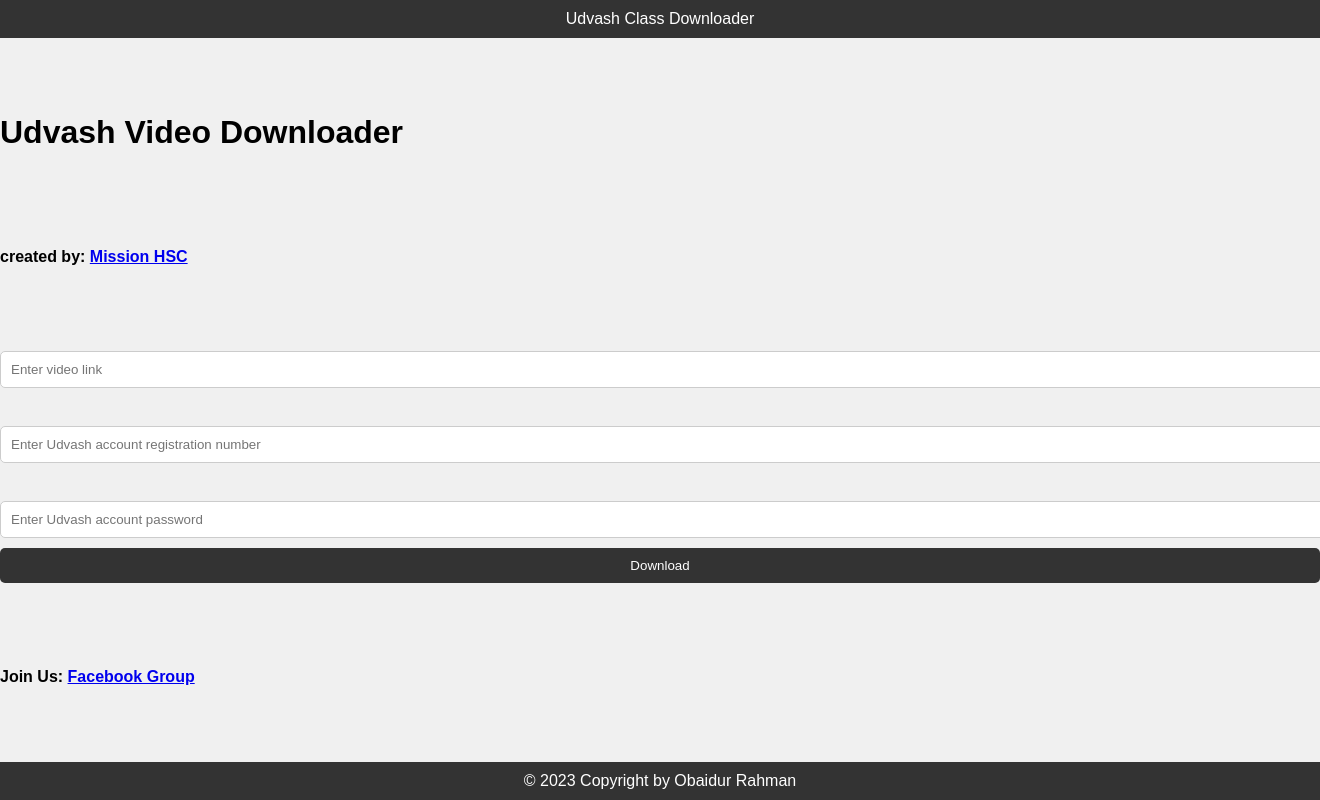
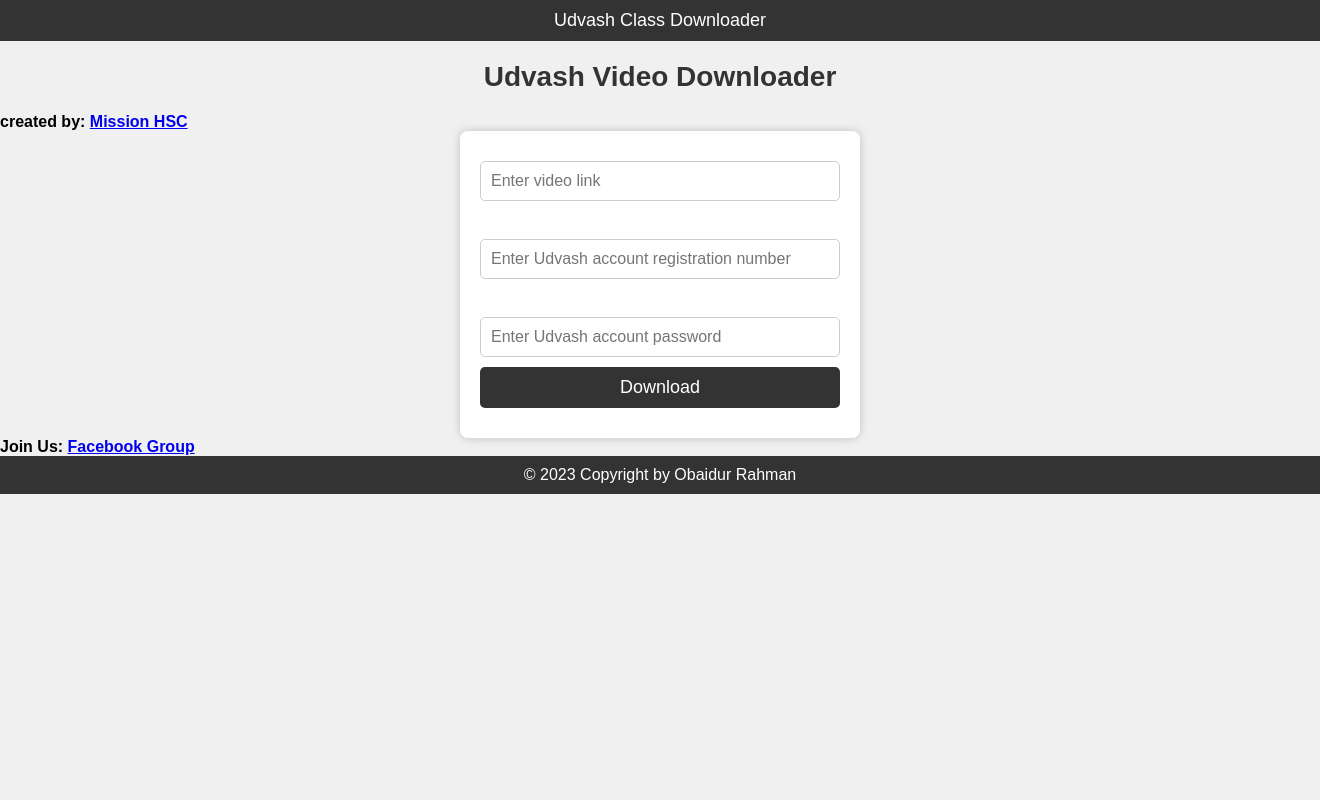
Before and after one commit to obaidur952952/Udvash-Class-Downloader, a Flask app: page / in a window 1320 px wide; the page is wider, and only the part inside the window is pictured. Run offline with Flask 3, Linux system fonts and the light colour scheme.

Commit message:
Update index.css

```diff
--- a/static/index.css
+++ b/static/index.css
@@ -1,13 +1,14 @@
-/* Reset some default styles and set a background color for the body */
-body {
+/* Reset default styles */
+* {
     margin: 0;
     padding: 0;
+    box-sizing: border-box;
+}
+
+/* Set a background color and font family */
+body {
     background-color: #f0f0f0;
     font-family: Arial, sans-serif;
-    display: flex;
-    flex-direction: column;
-    justify-content: space-between;
-    min-height: 100vh;
 }
 
 /* Style the top bar */
@@ -16,19 +17,29 @@
     color: #fff;
     text-align: center;
     padding: 10px;
+    font-size: 18px;
 }
 
-/* Center the main content */
-.centered {
+/* Style the main heading */
+h1 {
     text-align: center;
-    max-width: 400px; /* Adjust as needed */
+    color: #333;
+    font-size: 28px;
+    margin: 20px 0;
+}
+
+/* Style the form container */
+form {
+    text-align: center;
+    max-width: 400px;
     margin: 0 auto;
+    background-color: #fff;
+    border-radius: 8px;
     padding: 20px;
-    background-color: #f5f5f5;
-    border-radius: 10px;
     box-shadow: 0 0 10px rgba(0, 0, 0, 0.2);
 }
 
+/* Style form input fields */
 input {
     display: block;
     width: 100%;
@@ -36,14 +47,17 @@
     padding: 10px;
     border: 1px solid #ccc;
     border-radius: 5px;
+    font-size: 16px;
 }
 
+/* Style the download button */
 #submit_button {
     background-color: #333;
     color: #fff;
     border: none;
     padding: 10px 20px;
     border-radius: 5px;
+    font-size: 18px;
     cursor: pointer;
 }
 
```
